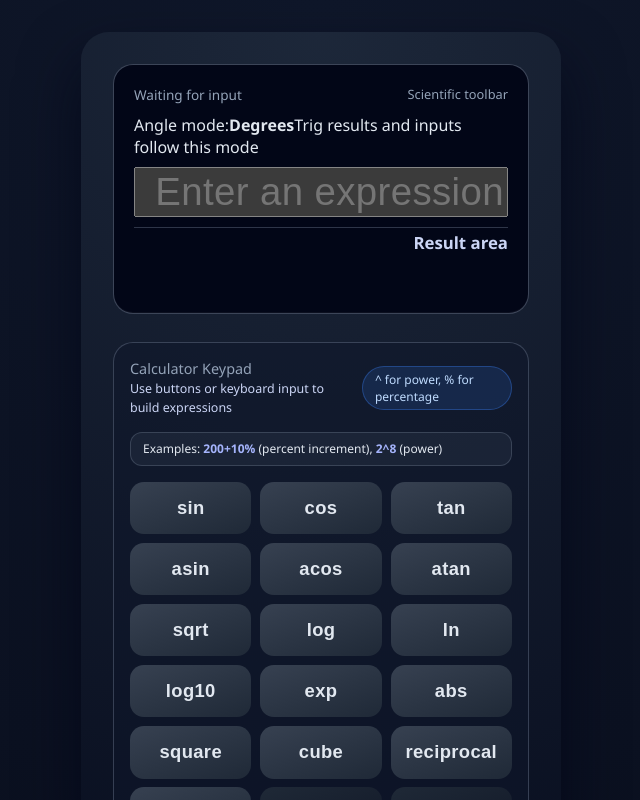
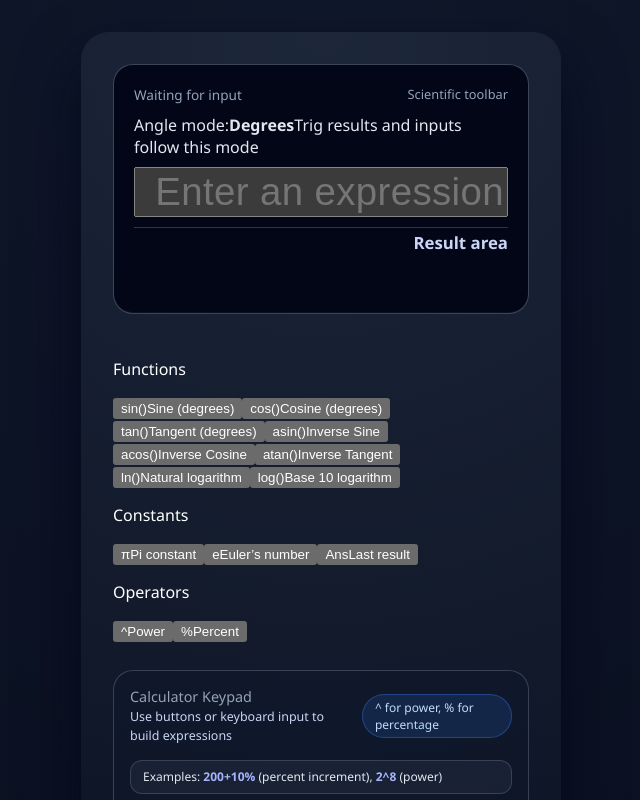
Before and after one commit to johnwick22012026-source/Calculator, a React (Vite) app: page / in a window 1280 px wide. Shown: the top 800 px of the page, without its empty margins (319-959 px from the left). Built offline with nearby package versions, Linux system fonts and the light colour scheme.

Commit message:
feat(CALC-48): Add scientific input controls to the calculator UI — src/App.tsx

```diff
--- a/src/App.tsx
+++ b/src/App.tsx
@@ -2,8 +2,11 @@ import React, { useState, useRef, useLayoutEffect } from 'react'
 import './App.css'
 import CalculatorDisplay from './components/CalculatorDisplay'
 import CalculatorKeypad from './components/CalculatorKeypad'
+import ScientificInputControls from './components/ScientificInputControls'
 import { safeEvaluateExpression } from './utils/expression'
 import { formatResult } from './utils/formatResult'
+
+type ScientificControlType = 'function' | 'constant' | 'operator'
 
 export default function App() {
   const [expression, setExpression] = useState<string>('')
@@ -53,6 +56,22 @@ export default function App() {
     selectionRef.current = { start: pos, end: pos }
     nextCaretRef.current = { start: pos, end: pos }
     setEditingFeedback()
+  }
+
+  const insertScientificToken = (token: string, type: ScientificControlType) => {
+    let formatted = token
+    const { start } = selectionRef.current
+    const previousChar = expression[start - 1]
+
+    // If inserting a function or constant immediately after a number, π, e, or ')',
+    // automatically insert a multiplication operator for a valid expression
+    if ((type === 'function' || type === 'constant') && previousChar) {
+      if (/[0-9πe)]/.test(previousChar)) {
+        formatted = `×${formatted}`
+      }
+    }
+
+    appendValue(formatted)
   }
 
   const insertDecimalPoint = () => {
@@ -194,6 +213,7 @@ export default function App() {
           hasError={hasError}
           onExpressionChange={onExpressionChange}
         />
+        <ScientificInputControls onInsert={insertScientificToken} />
         <CalculatorKeypad onKeyPress={handleKeyPress} />
       </div>
     </main>
```
